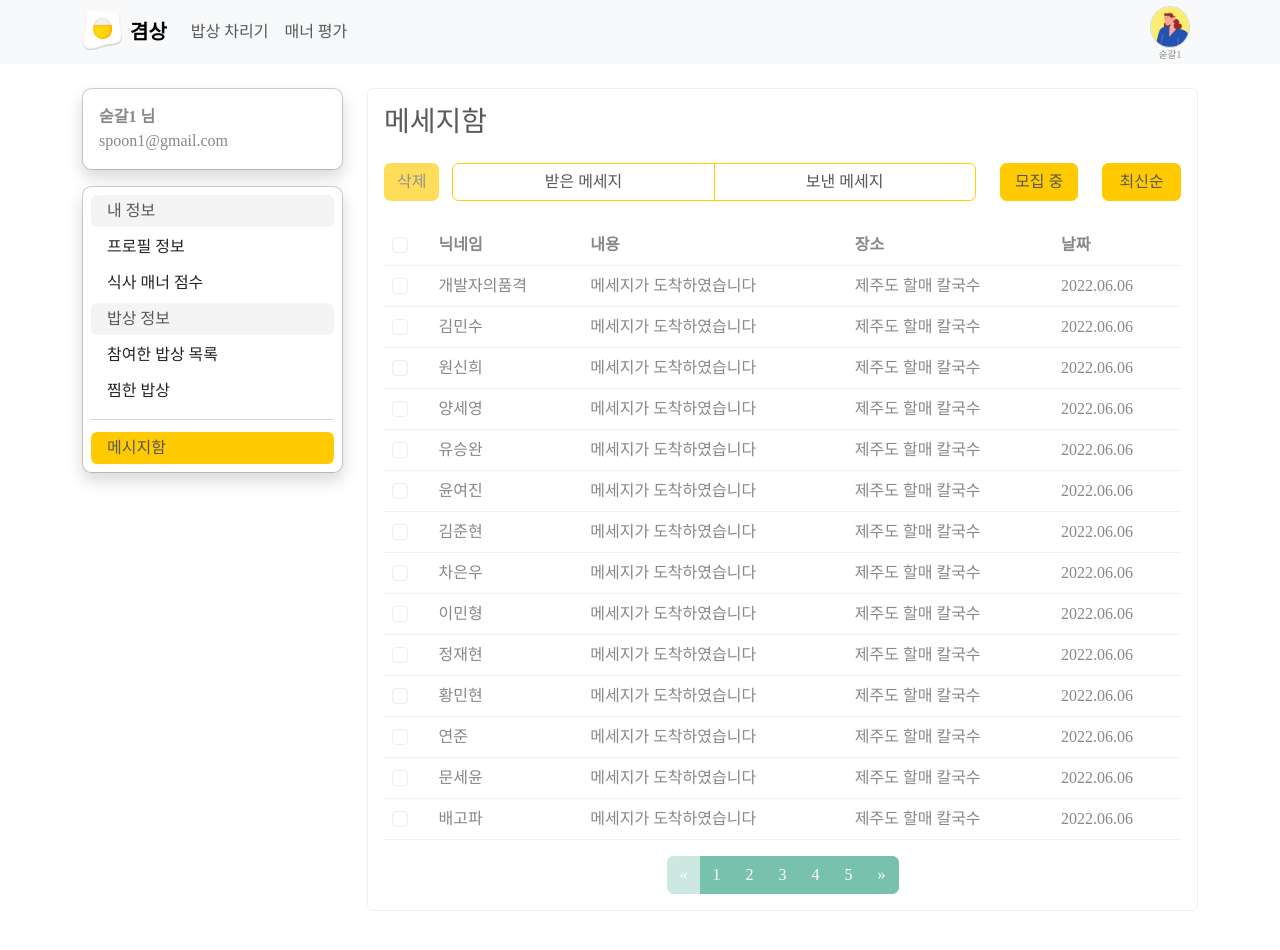
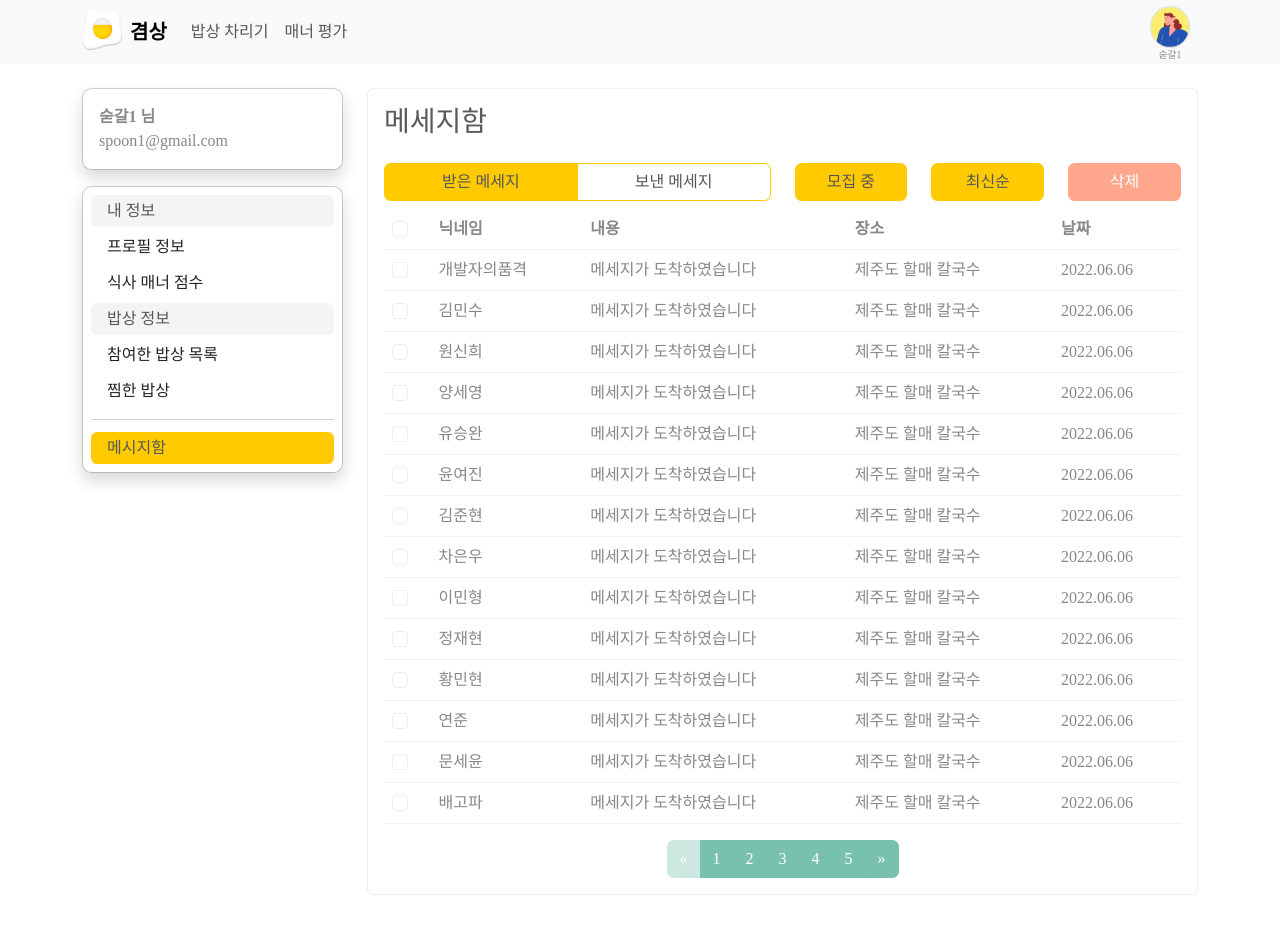
Before and after one commit to developer-dignity-team-2/gyeom-sang_client, a Vue app: page /mypage/message in a window 1280 px wide. Shown: the top 950 px of the page. Built offline with nearby package versions, Linux system fonts and the light colour scheme; a web font is replaced by a local one.

Commit message:
[UPDATE] 메시지함 버튼 위치 조정

```diff
--- a/src/views/mypage-message.vue
+++ b/src/views/mypage-message.vue
@@ -12,65 +12,72 @@
 
 					<!-- 버튼 -->
 					<div class="row mt-4">
-						<!-- 삭제 -->
-						<div class="col-xl-1 col-md-12 col-sm-12 mb-4">
-							<button
-								type="button"
-								class="btn btn-primary"
-								:disabled="checked.length === 0"
-							>
-								삭제
-							</button>
-						</div>
 						<!-- 받은메세지, 보낸메시지 -->
-						<div class="col-xl-8 col-md-12 col-sm-12 mb-4">
+						<div class="col-xl-6 col-12">
 							<div class="row">
-								<div class="btn-group" role="group" aria-label="Basic example">
-									<button type="button" class="btn btn-outline-primary">
+								<div
+									class="col-12 mb-2 btn-group"
+									role="group"
+									aria-label="Basic example"
+								>
+									<button
+										type="button"
+										:class="{
+											'btn btn-primary': showMessage === 'R',
+											'btn btn-outline-primary': showMessage === 'S',
+										}"
+										@click="selectMessageReceived"
+									>
+										<!-- <button type="button" class="btn btn-outline-primary"> -->
 										받은 메세지
 									</button>
-									<button type="button" class="btn btn-outline-primary">
+									<button
+										type="button"
+										:class="{
+											'btn btn-primary': showMessage === 'S',
+											'btn btn-outline-primary': showMessage === 'R',
+										}"
+										@click="selectMessagesSent"
+									>
 										보낸 메세지
 									</button>
 								</div>
 							</div>
 						</div>
 						<!-- 모집중/모집 마감/전체 보기, 최신순/오래된 순 -->
-						<div class="col-xl-3 col-md-12 col-sm-12">
+						<div class="col-xl-6 col-12">
 							<div class="row">
-								<div class="col-xl-6 btn-group">
+								<div class="col-4 mb-2 btn-group">
 									<!-- <div class="col btn-container"> -->
-									<!-- <Transition name="slide-up"> -->
 									<Transition name="slide-up" mode="out-in">
 										<button
 											type="button"
 											class="btn btn-primary"
-											v-if="diningStatus === 'ing'"
-											@click="diningStatus = 'end'"
+											v-if="diningStatus === 'O'"
+											@click="diningStatus = 'C'"
 										>
 											모집 중
 										</button>
 										<button
 											type="button"
 											class="btn btn-primary"
-											v-else-if="diningStatus === 'end'"
-											@click="diningStatus = 'total'"
+											v-else-if="diningStatus === 'C'"
+											@click="diningStatus = 'T'"
 										>
 											모집 마감
 										</button>
 										<button
 											type="button"
 											class="btn btn-primary"
-											v-else-if="diningStatus === 'total'"
-											@click="diningStatus = 'ing'"
+											v-else-if="diningStatus === 'T'"
+											@click="diningStatus = 'O'"
 										>
 											전체 보기
 										</button>
 									</Transition>
 								</div>
-								<div class="col-xl-6 btn-group">
+								<div class="col-4 mb-2 btn-group">
 									<!-- <div class="col btn-container"> -->
-									<!-- <Transition name="slide-up"> -->
 									<Transition name="slide-up" mode="out-in">
 										<button
 											type="button"
@@ -89,6 +96,20 @@
 											오래된 순
 										</button>
 									</Transition>
+								</div>
+								<!-- 삭제 -->
+								<div
+									class="col-4 mb-2 btn-group"
+									role="group"
+									aria-label="Basic example"
+								>
+									<button
+										type="button"
+										class="btn btn-danger"
+										:disabled="checked.length === 0"
+									>
+										삭제
+									</button>
 								</div>
 							</div>
 						</div>
@@ -175,9 +196,10 @@ export default {
 	data() {
 		return {
 			// trasition 버튼 용: 시작
-			diningStatus: 'ing',
-			recruitDate: 'L',
+			diningStatus: 'O', // 모집 중 O, 모집 마감 C, 전체 보기 T
+			recruitDate: 'L', // 최신 순 L, 오래된 순 O
 			// trasition 버튼 용: 끝
+			showMessage: 'R', // 받은 메시지 R, 보낸 메시지 S
 			checked_all: false,
 			checked: [],
 			Headers: [
@@ -306,6 +328,12 @@ export default {
 				}
 			}
 		},
+		selectMessageReceived() {
+			this.showMessage = 'R';
+		},
+		selectMessagesSent() {
+			this.showMessage = 'S';
+		},
 	},
 };
 </script>
@@ -378,16 +406,16 @@ button {
 
 .slide-up-enter-active,
 .slide-up-leave-active {
-	transition: all 0.25s ease-out;
+	transition: all 0.1s ease-out;
 }
 
 .slide-up-enter-from {
 	opacity: 0;
-	transform: translateY(30px);
+	transform: translateY(10px);
 }
 
 .slide-up-leave-to {
 	opacity: 0;
-	transform: translateY(-30px);
+	transform: translateY(-10px);
 }
 </style>
```
